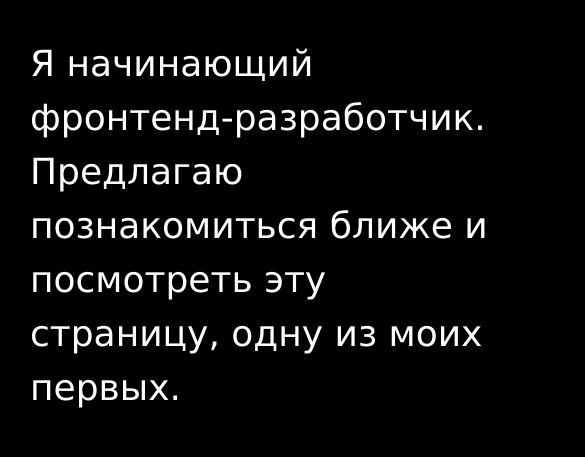
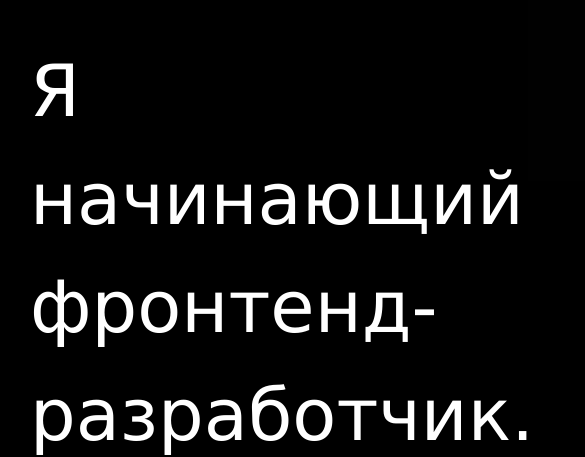
Before and after one commit to nikitost/nikitost.github.io, a plain HTML site: page index.html in a window 390 px wide. Shown: the part 419-876 px from the top of the page, 585 px wide, since content can reach past the window. Drawn offline with Linux system fonts and the light colour scheme.

Commit message:
Update style.css

```diff
--- a/style.css
+++ b/style.css
@@ -93,6 +93,6 @@ section{padding: 40px 220px;}
 @media screen and (max-width: 1080px){
 	html, body { margin: 0;	min-width: 932px;} section{padding: 40px 30px;} footer{padding: 20px 30px;}
 	#vk, #inst, #fb, #numb{	height: 100px; width: 400px; border-radius: 100px 100px; font-size: 48px; margin: 40px auto;}
-	h1 {font-size: 82px;}	h2 {font-size: 72px;}	p {font-size: 36px; line-height: 1.5;}
+	h1 {font-size: 82px;}	h2 {font-size: 72px;}	p {font-size: 72px; line-height: 1.5;}
 	.storypart{	margin: 100px auto;}
 }
```
